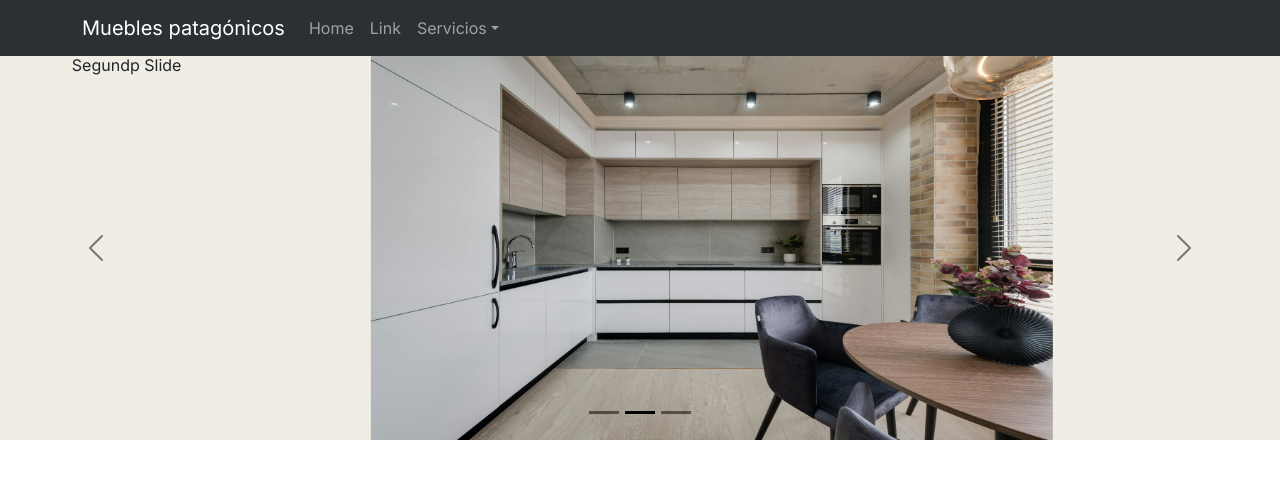
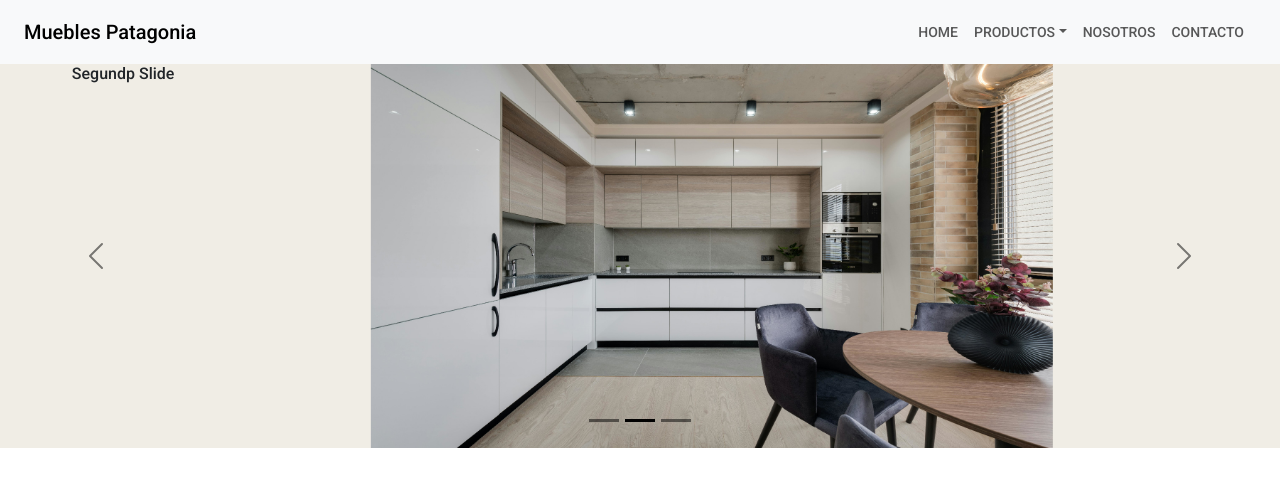
Before and after one commit to kevkarlion/Muebles-Patagonia-Fake, a Next.js app: page / in a window 1280 px wide. Shown: the top 486 px of the page. Built offline with nearby package versions, Linux system fonts and the light colour scheme.

Commit message:
style navbar

```diff
--- a/src/app/layout.tsx
+++ b/src/app/layout.tsx
@@ -1,4 +1,6 @@
 
+
+import { Roboto } from 'next/font/google'
 import type { Metadata } from "next";
 import { Inter } from "next/font/google";
 
@@ -12,7 +14,10 @@
 import '../sass/globals.sass'
 
 
-
+const roboto = Roboto({
+  weight: ['100', '300', '500', '700'],
+  subsets: ['latin']
+})
 const inter = Inter({ subsets: ["latin"] });
 
 export const metadata: Metadata = {
@@ -23,7 +28,7 @@
 export default function RootLayout({ children ,}: Readonly <{ children: React.ReactNode;}>) {
   return (
     <html lang="en">
-      <body className={inter.className}>
+      <body className={roboto.className}>
         <BarNav />
         {children}
       </body>
--- a/src/components/shared/BarNav/BarNav.module.sass
+++ b/src/components/shared/BarNav/BarNav.module.sass
@@ -2,6 +2,10 @@
 
 
 .custom-navbar
-      background-color: $color-sexto !important
+      background-color: $color-quinary !important
+      font-size: 14px
+      // height: 70px
+      // max-height: 216px
+
       h1
-            color: white
+            color: black
--- a/src/components/shared/BarNav/BarNav.tsx
+++ b/src/components/shared/BarNav/BarNav.tsx
@@ -1,39 +1,57 @@
 'use client'
+import Button from 'react-bootstrap/Button';
 import Container from 'react-bootstrap/Container';
+import Form from 'react-bootstrap/Form';
 import Nav from 'react-bootstrap/Nav';
 import Navbar from 'react-bootstrap/Navbar';
 import NavDropdown from 'react-bootstrap/NavDropdown';
-import Link from 'next/link';
+import Offcanvas from 'react-bootstrap/Offcanvas';
+
 import styles from './BarNav.module.sass'
 
 
 export const BarNav = () => {
   return (
     <>
-      <Navbar bg="dark" data-bs-theme="dark" expand="lg" className={`${styles['custom-navbar']}  bg-body-tertiary`}  >
-        <Container className=''>
-            <Navbar.Brand href="#home"><h1>Muebles patagónicos</h1></Navbar.Brand>
-            {/* burger menu*/}
-            <Navbar.Toggle aria-controls="basic-navbar-nav" />
-            <Navbar.Collapse id="basic-navbar-nav">
-            <Nav className="me-auto">
-                <Nav.Link href="#home">Home</Nav.Link>
-                <Nav.Link href="#link">Link</Nav.Link>
-                <NavDropdown title='Servicios'  id="basic-nav-dropdown">
-                <NavDropdown.Item href="#action/3.1">Action</NavDropdown.Item>
-                <NavDropdown.Item href="#action/3.2">
+      {['md'].map((expand) => (
+        <Navbar key={expand} expand={expand} className= {`${styles['custom-navbar']} bg-body-tertiary h-16` }>
+          <Container fluid>
+            <Navbar.Brand className='ml-3' href="#">Muebles Patagonia</Navbar.Brand>
+            <Navbar.Toggle aria-controls={`offcanvasNavbar-expand-${expand}`} />
+            <Navbar.Offcanvas
+              id={`offcanvasNavbar-expand-${expand}`}
+              aria-labelledby={`offcanvasNavbarLabel-expand-${expand}`}
+              placement="end"
+            >
+              <Offcanvas.Header closeButton>
+
+              </Offcanvas.Header>
+              <Offcanvas.Body>
+                <Nav className="justify-content-end flex-grow-1 pe-3">
+                  <Nav.Link href="#action1">HOME</Nav.Link>
+
+                  <NavDropdown
+                    title="PRODUCTOS"
+                    id={`offcanvasNavbarDropdown-expand-${expand}`}
+                  >
+                    <NavDropdown.Item href="#action3">Action</NavDropdown.Item>
+                    <NavDropdown.Item href="#action4">
                       Another action
                     </NavDropdown.Item>
-                <NavDropdown.Item href="#action/3.3">Something</NavDropdown.Item>
                     <NavDropdown.Divider />
-                <NavDropdown.Item href="#action/3.4">
-                    Separated link
+                    <NavDropdown.Item href="#action5">
+                      Something else here
                     </NavDropdown.Item>
                   </NavDropdown>
+                  <Nav.Link href="#action2">NOSOTROS</Nav.Link>
+                  <Nav.Link href="#action2">CONTACTO</Nav.Link>
                 </Nav>
-            </Navbar.Collapse>
+
+              </Offcanvas.Body>
+            </Navbar.Offcanvas>
           </Container>
         </Navbar>
+      ))}
     </>
   );
 };
```
Lines whose indentation alone changed are shown as unchanged.
